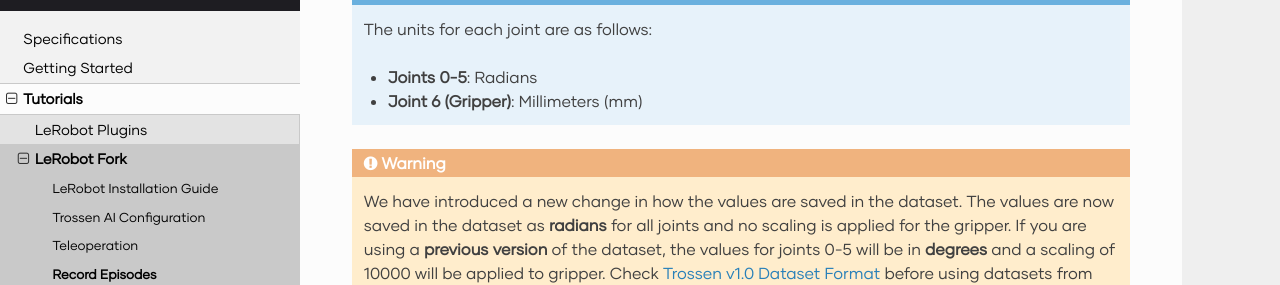
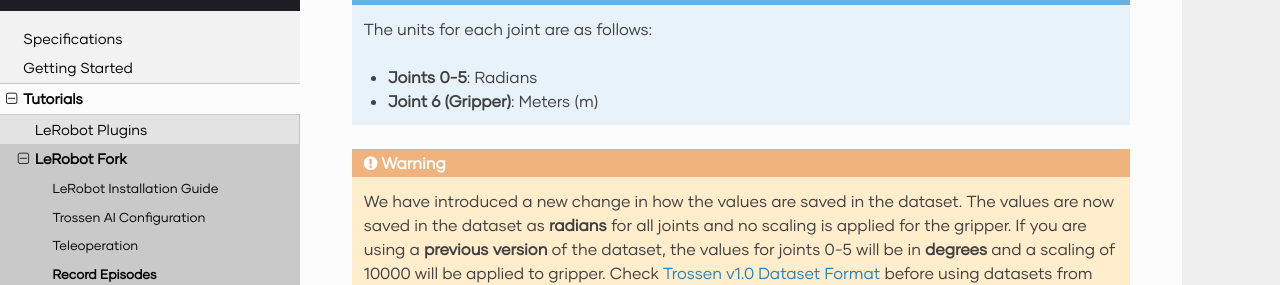
Before and after one commit to TrossenRobotics/trossen_arm, a Sphinx documentation site: the page built from docs/tutorials/lerobot/record_episode.rst, in a window 1280 px wide and 900 px high, scrolled down 1062 px. Shown: the part 169-454 px from the top of the window. Built offline with Sphinx 7.4.7 and the Read the Docs theme 3.1.0, drawn with Linux system fonts in a browser that asks for light colours; some web fonts are replaced; pages that are not in the unit, such as notebooks, are missing from menus.

Commit message:
docs: update gripper unit from mm to meters

```diff
--- a/docs/tutorials/lerobot/record_episode.rst
+++ b/docs/tutorials/lerobot/record_episode.rst
@@ -131,7 +131,7 @@ Record two episodes and upload your dataset to the Hugging Face Hub:
     The units for each joint are as follows:
 
     - **Joints 0-5**: Radians
-    - **Joint 6 (Gripper)**: Millimeters (mm)
+    - **Joint 6 (Gripper)**: Meters (m)
 
 .. warning::
 
```
